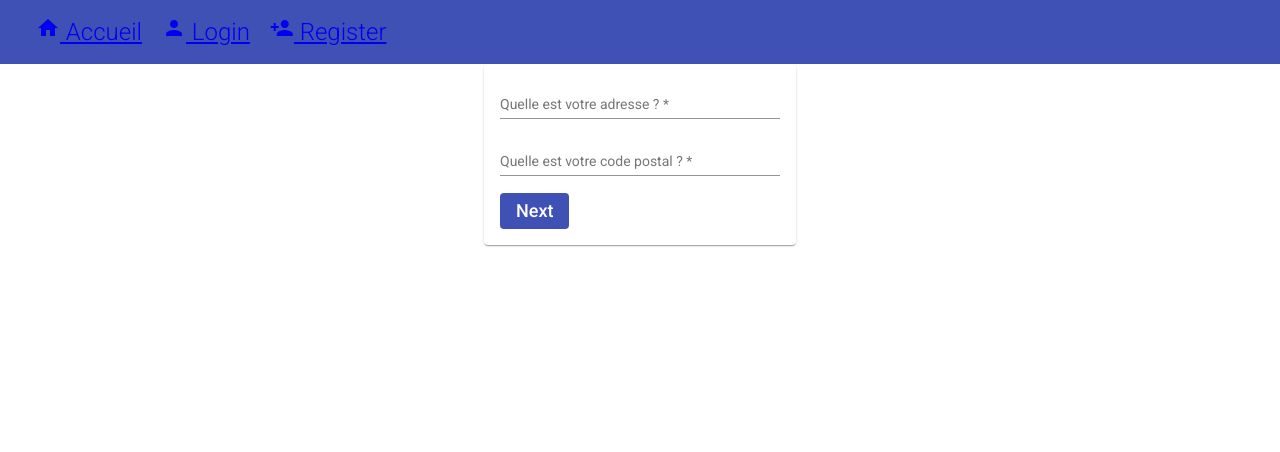
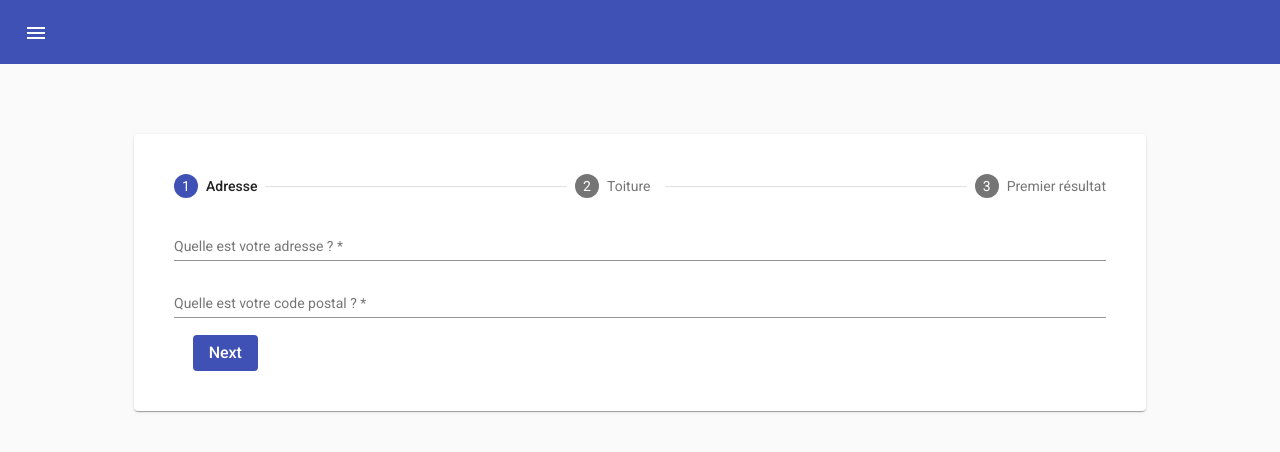
Before and after one commit to victorsmits/En-Auto, an Angular app in the folder Frontend/En-Auto-Frontend/: page / in a window 1280 px wide. Shown: the top 452 px of the page. Built offline with nearby package versions, Linux system fonts and the light colour scheme.

Commit message:
working on front stepper form
- stepper Form developpement
- start working on math

```diff
--- a/Frontend/En-Auto-Frontend/src/app/Interface/Interface.module.ts
+++ b/Frontend/En-Auto-Frontend/src/app/Interface/Interface.module.ts
@@ -1,4 +1,5 @@
 export interface Devis {
+  _id: String;
   id_user : String,
   structural_cost: Number,
   routing_cost: Number,
--- a/Frontend/En-Auto-Frontend/src/app/app.component.html
+++ b/Frontend/En-Auto-Frontend/src/app/app.component.html
@@ -4,25 +4,29 @@
   <meta charset="UTF-8">
 
 </head>
-<mat-toolbar class="Navbar" color="primary" >
-  <a mat-list-item routerLink=".">
-    <mat-icon> home </mat-icon>
-    <span> Accueil </span>
-  </a>
+<mat-sidenav-container class="sidenav-container">
+  <mat-sidenav #drawer class="sidenav">
+    <div *ngTemplateOutlet="menutemplate"></div>
+  </mat-sidenav>
+  <mat-sidenav-content>
+    <mat-toolbar color="primary">
+      <button
+        type="button"
+        aria-label="Toggle sidenav"
+        mat-icon-button
+        (click)="drawer.toggle()">
+        <mat-icon>menu</mat-icon>
+      </button>
+    </mat-toolbar>
 
-  <a mat-list-item routerLink="/login">
-    <mat-icon> person </mat-icon>
-    <span> Login </span>
-  </a>
+    <ng-container>
+      <body>
+      <router-outlet></router-outlet>
+      </body>
+    </ng-container>
 
-  <a mat-list-item routerLink="/register">
-    <mat-icon> person_add </mat-icon>
-    <span> Register </span>
-  </a>
-</mat-toolbar>
-<body>
-<router-outlet></router-outlet>
-</body>
+  </mat-sidenav-content>
+</mat-sidenav-container>
 </html>
 
 <ng-template #desktopNav >
--- a/Frontend/En-Auto-Frontend/src/app/app.module.ts
+++ b/Frontend/En-Auto-Frontend/src/app/app.module.ts
@@ -19,6 +19,8 @@ import {MatIconModule} from "@angular/material/icon";
 import {MatSidenavModule} from "@angular/material/sidenav";
 import {MatToolbarModule} from "@angular/material/toolbar";
 import {MatListModule} from "@angular/material/list";
+import {MatProgressBarModule} from "@angular/material/progress-bar";
+import {MatStepperModule} from "@angular/material/stepper";
 
 @NgModule({
   declarations: [
@@ -42,7 +44,9 @@ import {MatListModule} from "@angular/material/list";
     MatIconModule,
     MatSidenavModule,
     MatToolbarModule,
-    MatListModule
+    MatListModule,
+    MatProgressBarModule,
+    MatStepperModule
   ],
   providers: [],
   bootstrap: [AppComponent]
--- a/Frontend/En-Auto-Frontend/src/app/estimation/estimation.component.css
+++ b/Frontend/En-Auto-Frontend/src/app/estimation/estimation.component.css
@@ -2,11 +2,12 @@ mat-form-field {
   width: 100%;
 }
 button{
-  font-size: large;
+  font-size: 16px;
+  margin-left: 2%;
 }
 mat-card{
-  width: 20em;
-  margin: auto;
+  width: 70em;
+  margin: 5em auto;
 }
 mat-radio-button{
   margin: 2%
--- a/Frontend/En-Auto-Frontend/src/app/estimation/estimation.component.html
+++ b/Frontend/En-Auto-Frontend/src/app/estimation/estimation.component.html
@@ -1,23 +1,42 @@
+
 <mat-card>
-  <div [ngSwitch]="formStep">
-    <ng-container *ngSwitchCase="1">
+
+  <mat-horizontal-stepper [linear]="true">
+    <mat-step label="Adresse">
       <div *ngTemplateOutlet="step1"></div>
-    </ng-container>
-    <ng-container *ngSwitchCase="2">
+      <button mat-flat-button color="primary" matStepperNext>Next</button>
+    </mat-step>
+    <mat-step label="Toiture">
       <div *ngTemplateOutlet="step2"></div>
-    </ng-container>
-    <ng-container *ngSwitchCase="3">
-      <div *ngTemplateOutlet="step3"></div>
-    </ng-container>
-    <ng-container *ngSwitchCase="4">
-      <div *ngTemplateOutlet="step4"></div>
-    </ng-container>
-    <ng-container *ngSwitchCase="5">
-      <div *ngTemplateOutlet="step5"></div>
-    </ng-container>
-  </div>
-  <button mat-flat-button color="primary" (click)="next()" *ngIf="formStep < 5"> Next</button>
-  <button mat-flat-button color="primary" (click)="submitForm()" *ngIf="formStep >= 5"> End</button>
+      <button mat-flat-button color="primary" matStepperPrevious>Back</button>
+      <button mat-flat-button color="primary" matStepperNext>Next</button>
+    </mat-step>
+    <mat-step label="Premier résultat">
+      <button mat-flat-button color="primary" matStepperPrevious>Back</button>
+      <button mat-flat-button color="primary" (click)="goFurther = true" *ngIf="!goFurther">Aller plus loin</button>
+      <button mat-flat-button color="primary" matStepperNext *ngIf="goFurther">Continuer</button>
+    </mat-step>
+    <div *ngIf="goFurther">
+      <mat-step label="Toiture">
+        <div *ngTemplateOutlet="step3"></div>
+        <button mat-flat-button color="primary" matStepperPrevious>Back</button>
+        <button mat-flat-button color="primary" matStepperNext>Next</button>
+      </mat-step>
+      <mat-step label="Toiture">
+        <div *ngTemplateOutlet="step4"></div>
+        <button mat-flat-button color="primary" matStepperPrevious>Back</button>
+        <button mat-flat-button color="primary" matStepperNext>Next</button>
+      </mat-step>
+      <mat-step label="Toiture">
+        <div *ngTemplateOutlet="step5"></div>
+        <button mat-flat-button color="primary" matStepperPrevious>Back</button>
+        <button mat-flat-button color="primary" matStepperNext>Next</button>
+      </mat-step>
+    </div>
+
+  </mat-horizontal-stepper>
+
+
 </mat-card>
 
 <ng-template #step1>
@@ -44,7 +63,7 @@
     </mat-radio-group>
 
     <mat-form-field *ngIf="hasTiles === 'yes' ">
-      <input matInput type="number" formControlName="tiles_nb" placeholder="what's your address?">
+      <input matInput type="number" formControlName="tiles_nb" placeholder="combien de tuile(s) a remplacer?">
     </mat-form-field>
   </form>
 </ng-template>
@@ -52,7 +71,7 @@
 <ng-template #step3>
   <form action="" [formGroup]="estiForm">
     <p>Avez vous besoin de faire installer une goutière?</p>
-    <mat-radio-group aria-label="Avez vous besoin de faire installer une goutière?" (change)="setTiles($event.value)">
+    <mat-radio-group aria-label="Avez vous besoin de faire installer une goutière?" (change)="setGutter($event.value)">
       <mat-radio-button value="yes"> oui</mat-radio-button>
       <mat-radio-button value="no"> non</mat-radio-button>
     </mat-radio-group>
@@ -66,7 +85,9 @@
 
 <ng-template #step4>
   <form action="" [formGroup]="estiForm">
-    <mat-radio-group aria-label="Connaissez vous votre consommation d'eau annuelle ?" (change)="setTiles($event.value)">
+    <p>Connaissez vous votre consommation d'eau annuelle ?</p>
+    <mat-radio-group aria-label="Connaissez vous votre consommation d'eau annuelle ?"
+                     (change)="setConsommation($event.value)">
       <mat-radio-button value="yes"> oui</mat-radio-button>
       <mat-radio-button value="no"> non</mat-radio-button>
     </mat-radio-group>
@@ -84,7 +105,8 @@
 
 <ng-template #step5>
   <form action="" [formGroup]="estiForm">
-    <mat-radio-group aria-label="Quelle est l'usage que vous voudriez faire ?" (change)="setTiles($event.value)">
+    <p>Quelle est l'usage que vous voudriez faire ?</p>
+    <mat-radio-group aria-label="Quelle est l'usage que vous voudriez faire ?" (change)="setUse($event.value)">
       <mat-radio-button value="garden"> Jardin seulement</mat-radio-button>
       <mat-radio-button value="house"> Usage domestique</mat-radio-button>
       <mat-radio-button value="both"> Les deux</mat-radio-button>
@@ -94,13 +116,19 @@
       <input matInput type="number" formControlName="garden_area"
              placeholder="Quelle est la superfecie de votre jardin ?">
     </mat-form-field>
+
     <mat-form-field *ngIf="choice === 'house' ">
       <input matInput type="number" formControlName="nb_machin" placeholder="Combien de machines possedez vous ?">
     </mat-form-field>
+
     <mat-form-field *ngIf="choice === 'both' ">
       <input matInput type="number" formControlName="garden_area"
              placeholder="Quelle est la superfecie de votre jardin ?">
+    </mat-form-field>
+
+    <mat-form-field *ngIf="choice === 'both' ">
       <input matInput type="number" formControlName="nb_machin" placeholder="Combien de machines possedez vous ?">
     </mat-form-field>
+
   </form>
 </ng-template>
--- a/Frontend/En-Auto-Frontend/src/app/estimation/estimation.component.ts
+++ b/Frontend/En-Auto-Frontend/src/app/estimation/estimation.component.ts
@@ -14,41 +14,70 @@ export class EstimationComponent implements OnInit {
   hasGutter: string;
   knowConsommation: string;
   choice: string;
-  formStep = 1;
-  ctx: any;
+  formStep = 0;
+  goFurther: boolean = false;
   constructor(public api: ApiService,
               public fb : FormBuilder) { }
 
   ngOnInit(): void {
     this.estiForm = this.fb.group({
-      step: this.fb.array([]),
       address: ["", [Validators.required]],
       postalCode: ["", [Validators.required]],
       houseArea: ["", [Validators.required]],
-      tiles_nb: [""],
-      m_gutter: [""],
-      consommation: [""],
-      people:[""],
-      nb_machin: [""],
-      garden_area: [""],
+      tiles_nb: [null],
+      m_gutter: [null],
+      consommation: [null],
+      people:[null],
+      nb_machin: [null],
+      garden_area: [null],
     });
   }
 
+  // Loading bar
+
+  get Status() : number{
+    if(this.formStep <= 2){
+      return this.formStep * 50
+    }else{
+      return this.formStep * 20
+    }
+  }
+
+  // Form Question control
 
   setTiles(value: any) {
     return this.hasTiles = value;
-  } //je sais pas a quoi ca sert xD c'est grisé
+  }
+
   setGutter(value: any) {
     return this.hasGutter = value;
   }
 
+  setConsommation(value: any) {
+    return this.knowConsommation = value;
+  }
+
+  setUse(value: any) {
+    return this.choice = value;
+  }
+
+  // Form Navigation
 
   next() {
     this.formStep += 1;
-    console.log(this.formStep);
   }
 
   submitForm() {
+    if(this.estiForm.valid){
 
+    }
   }
+
+  prev() {
+    this.formStep -= 1;
+  }
+
+
+
+
 }
--- a/Frontend/En-Auto-Frontend/src/app/service/api.service.ts
+++ b/Frontend/En-Auto-Frontend/src/app/service/api.service.ts
@@ -2,6 +2,7 @@ import {Injectable} from '@angular/core';
 import {HttpClient, HttpErrorResponse, HttpParams} from "@angular/common/http";
 import {catchError} from "rxjs/operators";
 import {throwError} from "rxjs";
+import {Devis} from "../Interface/Interface.module";
 
 @Injectable({
   providedIn: 'root'
@@ -30,6 +31,24 @@ export class ApiService {
       catchError(this.handelError));
   }
 
+  createDevis(devis : Devis){
+    return this.http.post(this.ip + '/devis', devis).pipe(
+      catchError(this.handelError));
+  }
+
+  updateDevis(devis : Devis){
+    return this.http.put(this.ip + '/devis', devis).pipe(
+      catchError(this.handelError));
+  }
+
+  deleteDevis(devis : Devis){
+    return this.http.delete(this.ip + '/devis', {
+      observe: 'body',
+      params : new HttpParams().append('_id',devis._id.toString())
+    }).pipe(
+      catchError(this.handelError));
+  }
+
   handelError(err) {
     if (err instanceof HttpErrorResponse) {
       let error = new HttpErrorResponse(err);
```
Also changed, not shown: 1 other file (tests, documents, lock files or other folders).
